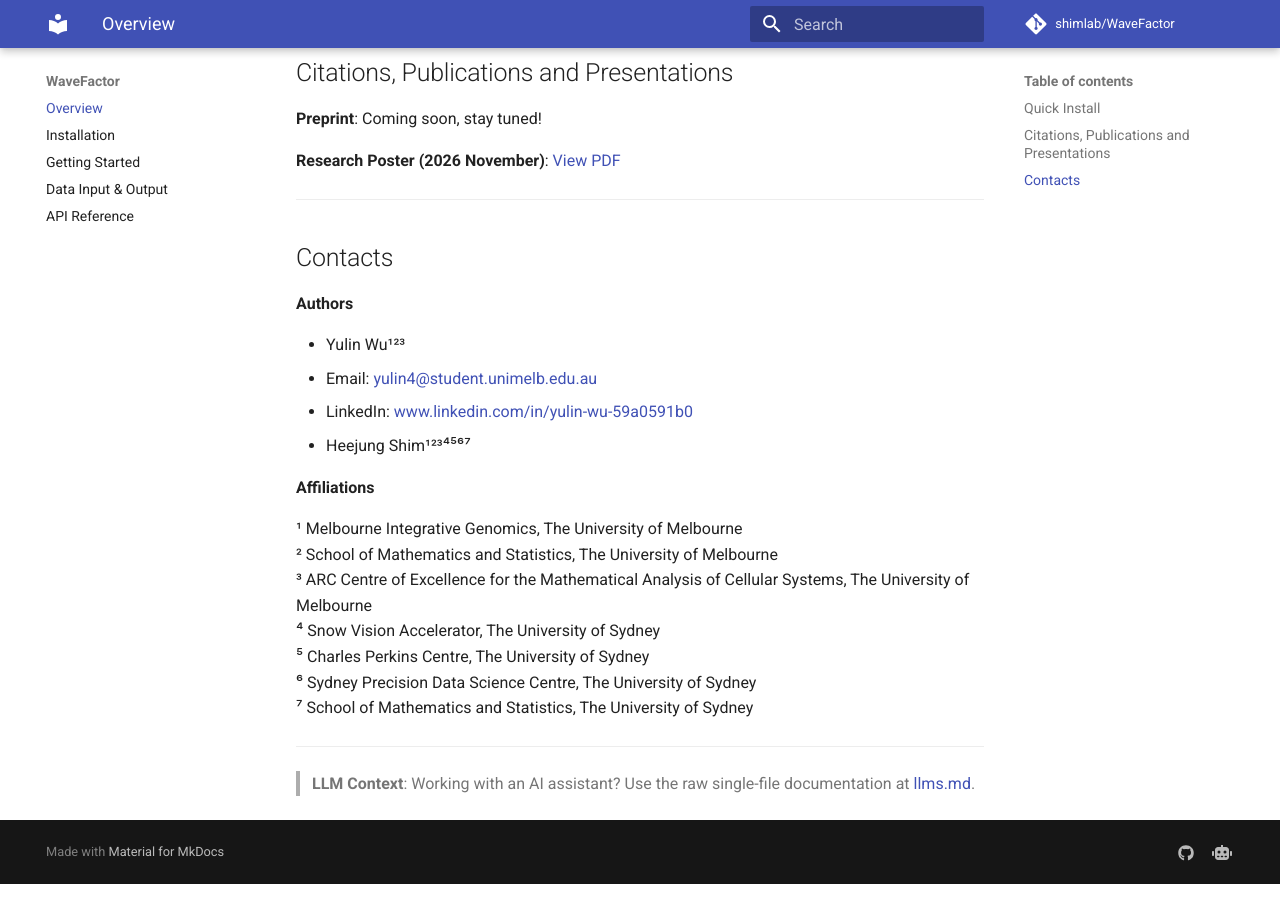
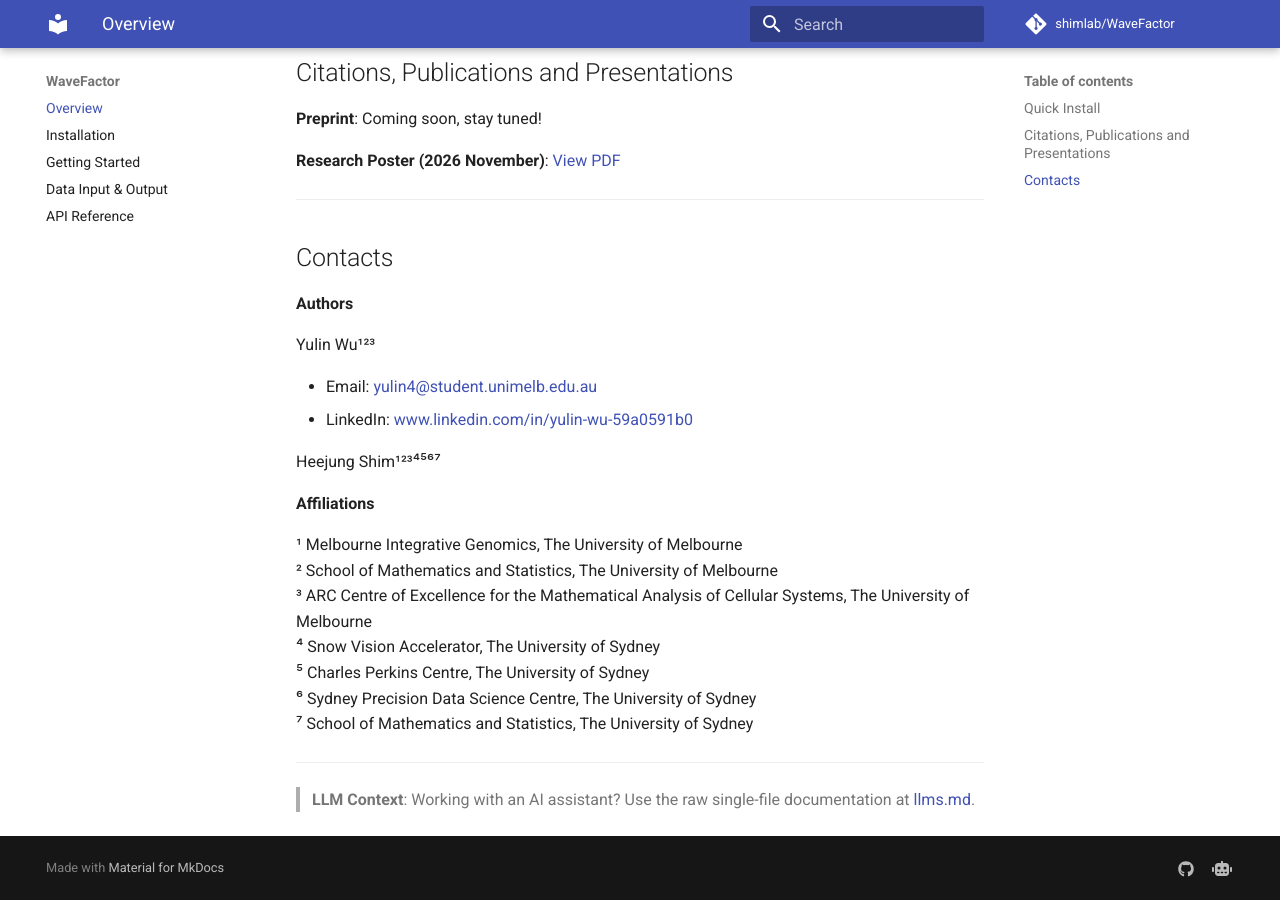
Before and after one commit to shimlab/WaveFactor, an MkDocs documentation site: the page built from docs/index.md, in a window 1280 px wide and 900 px high, scrolled down 667 px. Built offline with MkDocs 1.6.1 and Material for MkDocs 9.7.7, drawn with Linux system fonts in a browser that asks for light colours; a script that is not in the unit is left out; comment, search, counter and statistics services are not loaded.

Commit message:
docs: update contacts and docs workflow

```diff
--- a/docs/index.md
+++ b/docs/index.md
@@ -35,10 +35,12 @@ python -c "import wavefactor as wf; print('WaveFactor version:', wf.__version__)
 
 **Authors**
 
-- Yulin Wu¹²³
-  - Email: [yulin4@student.unimelb.edu.au](mailto:yulin4@student.unimelb.edu.au)
-  - LinkedIn: [www.linkedin.com/in/yulin-wu-59a0591b0](https://www.linkedin.com/in/yulin-wu-59a0591b0/)
-- Heejung Shim¹²³⁴⁵⁶⁷
+Yulin Wu¹²³
+
+- Email: [yulin4@student.unimelb.edu.au](mailto:yulin4@student.unimelb.edu.au)
+- LinkedIn: [www.linkedin.com/in/yulin-wu-59a0591b0](https://www.linkedin.com/in/yulin-wu-59a0591b0/)
+
+Heejung Shim¹²³⁴⁵⁶⁷
 
 **Affiliations**
 
```
Also changed, not shown: README.md (+6 -4 lines), 1 other file.
